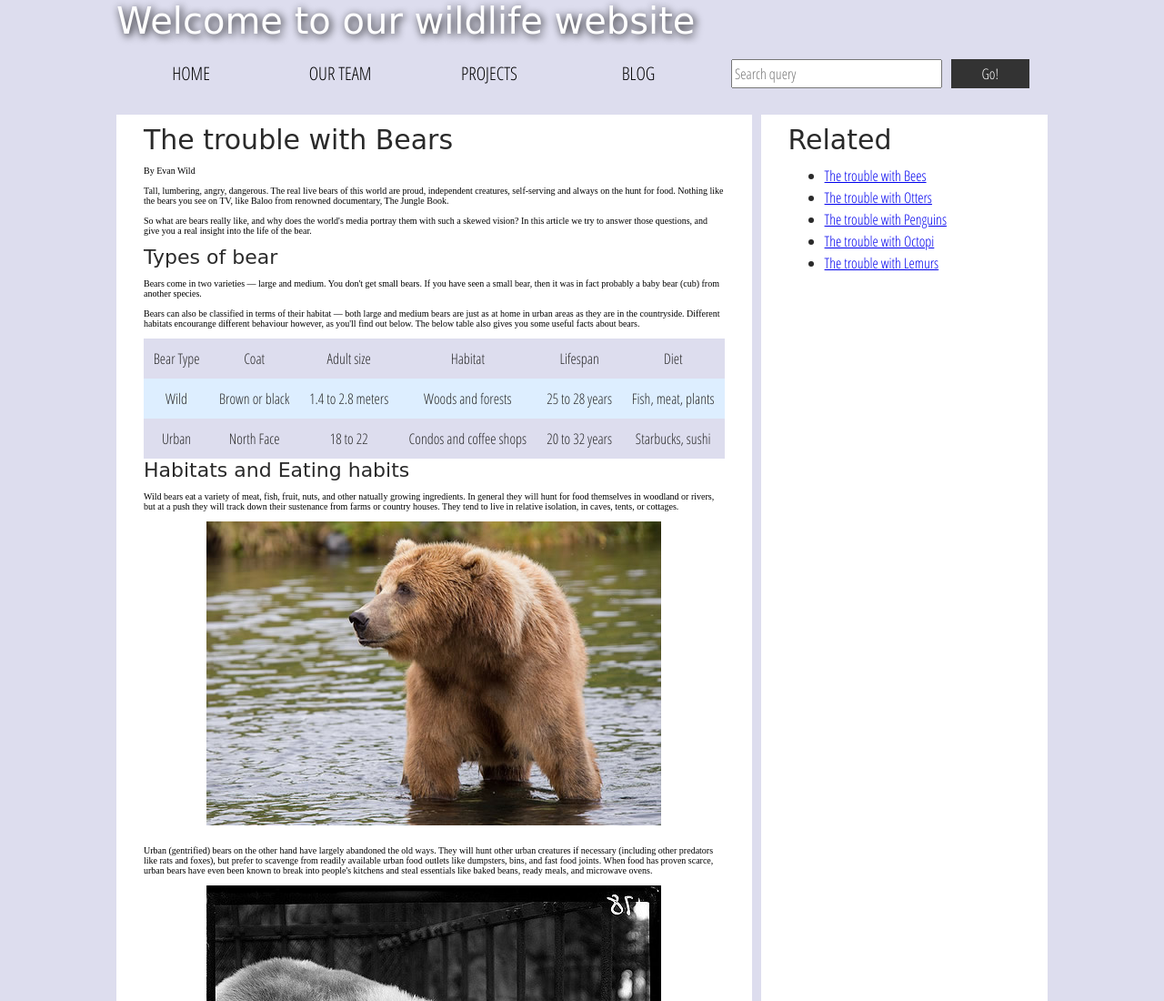
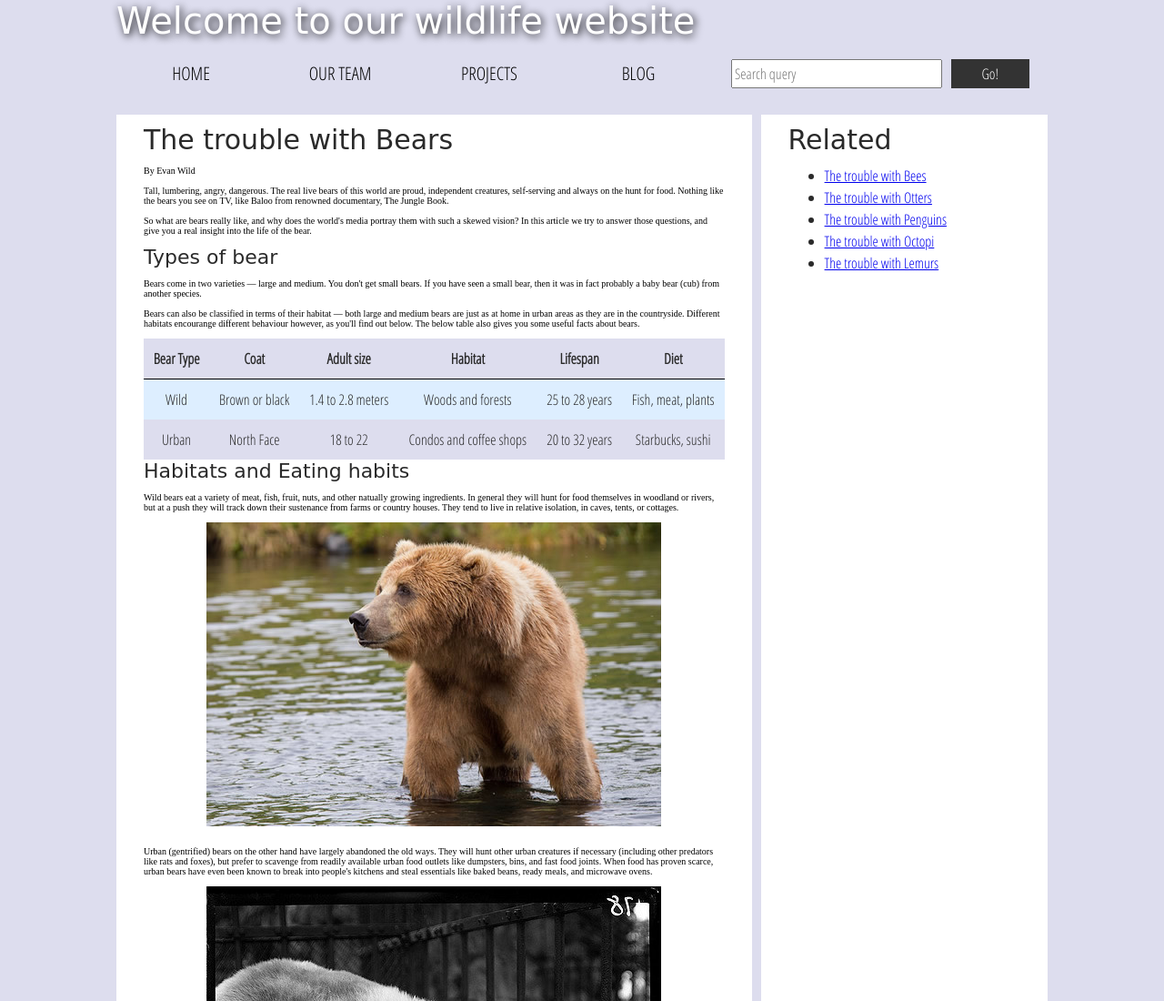
Before and after one commit to KatoGalaxy/katogalaxy.github.io, a plain HTML site: page lab5/index.html in a window 1280 px wide. Shown: the top 1100 px of the page at 91% size. Drawn offline with Linux system fonts and the light colour scheme; a web font is replaced by a local one.

Commit message:
Lab5: Added proper headings to table + a summary

```diff
--- a/lab5/index.html
+++ b/lab5/index.html
@@ -55,15 +55,15 @@
         <br><br>
         Bears can also be classified in terms of their habitat — both large and medium bears are just as at home in urban areas as they are in the countryside. Different habitats encourange different behaviour however, as you'll find out below. The below table also gives you some useful facts about bears.
         <br><br>
-        <table>
+        <table summary="Data table detailing the features of various types of bears.">
           <thead>
             <tr>
-              <td>Bear Type</td>
-              <td>Coat</td>
-              <td>Adult size</td>
-              <td>Habitat</td>
-              <td>Lifespan</td>
-              <td>Diet</td>
+              <th scope="col">Bear Type</th>
+              <th scope="col">Coat</th>
+              <th scope="col">Adult size</th>
+              <th scope="col">Habitat</th>
+              <th scope="col">Lifespan</th>
+              <th scope="col">Diet</th>
             </tr>
           </thead>
           <tbody>
```
